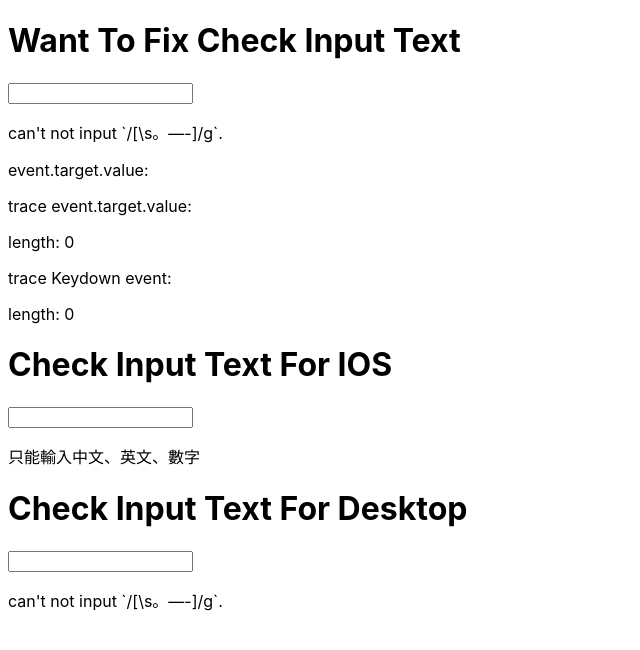
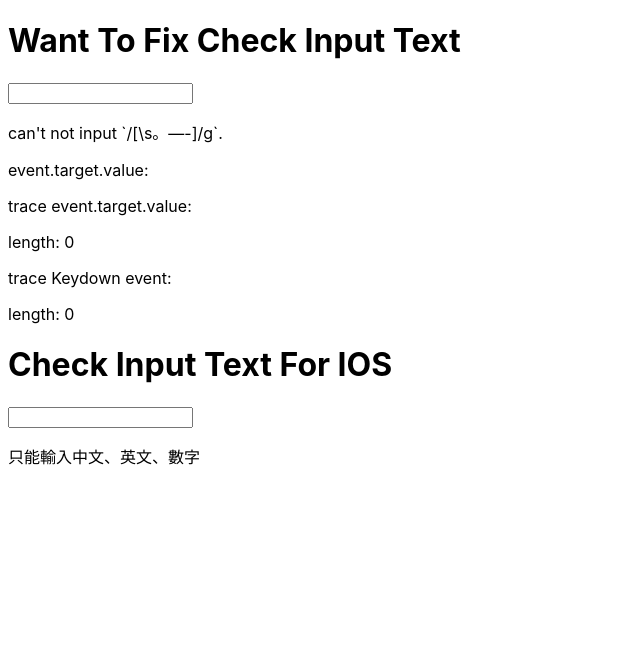
Before and after one commit to roychen3/check-input, a React (Create React App) app: page / in a window 1280 px wide. Shown: the top 650 px of the page, without its empty margins (0-640 px from the left). Built offline with nearby package versions, Linux system fonts and the light colour scheme.

Commit message:
OK again?

```diff
--- a/src/App.js
+++ b/src/App.js
@@ -2,14 +2,14 @@ import React from 'react';
 
 import WantToFixInput from './WantToFixInput';
 import CheckInputForIOS from './CheckInputForIOS';
-import CheckInputForDesktop from './CheckInputForDesktop';
+// import CheckInputForDesktop from './CheckInputForDesktop';
 
 const App = () => {
   return (
     <>
       <WantToFixInput />
       <CheckInputForIOS />
-      <CheckInputForDesktop />
+      {/* <CheckInputForDesktop /> */}
     </>
   );
 };
--- a/src/CheckInputForIOS.js
+++ b/src/CheckInputForIOS.js
@@ -1,17 +1,25 @@
 import React, { useState } from 'react';
+
+const re = new RegExp(
+  /[^A-Za-z0-9\u4E00-\u9FFF\u3105-\u3129\u02CA\u02C7\u02CB\u02D9]/,
+  'g'
+);
 
 const CheckInputForIOS = () => {
   const [value, setValue] = useState('');
   const [isKedown, setIsKedown] = useState(false);
   const [keyDownKey, setKeyDownKey] = useState('');
+  const [isComposing, setIsComposing] = useState(false);
 
   const handleChange = (event) => {
+    if (isComposing) {
+      setValue(event.target.value);
+    } else {
       setValue((prevValue) => {
-      const re = new RegExp(
-        /[^A-Za-z0-9\u4E00-\u9FFF\u3105-\u3129\u02CA\u02C7\u02CB\u02D9]/,
-        'g'
-      );
-      if (isKedown && (event.target.value.match(re) || keyDownKey.match(re))) {
+        if (
+          isKedown &&
+          (keyDownKey.match(re) || event.target.value.match(re))
+        ) {
           if (prevValue.length - 1 === event.target.value.length) {
             return prevValue;
           }
@@ -28,6 +36,7 @@ const CheckInputForIOS = () => {
           return filteredValue;
         }
       });
+    }
   };
 
   const handleKeyDown = (event) => {
@@ -36,6 +45,15 @@ const CheckInputForIOS = () => {
   };
   const handleKeyUp = () => {
     setIsKedown(false);
+  };
+
+  const handleCompositionStart = () => {
+    setIsComposing(true);
+  };
+  const handleCompositionEnd = (event) => {
+    const filteredValue = event.data.replaceAll(re, '');
+    setValue((prev) => prev.replace(event.data, filteredValue));
+    setIsComposing(false);
   };
 
   return (
@@ -47,6 +65,8 @@ const CheckInputForIOS = () => {
         onChange={handleChange}
         onKeyDown={handleKeyDown}
         onKeyUp={handleKeyUp}
+        onCompositionStart={handleCompositionStart}
+        onCompositionEnd={handleCompositionEnd}
       />
       <p>只能輸入中文、英文、數字</p>
     </>
```
Lines whose indentation alone changed are shown as unchanged.
